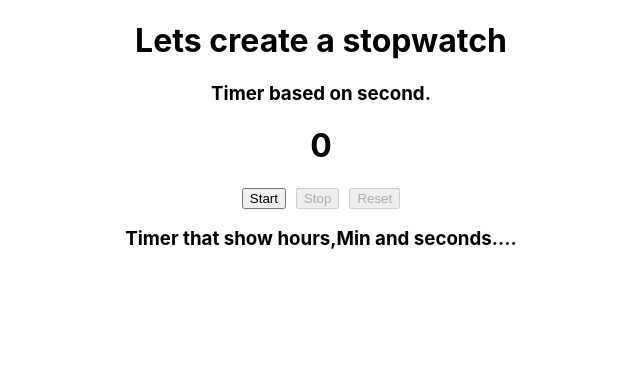
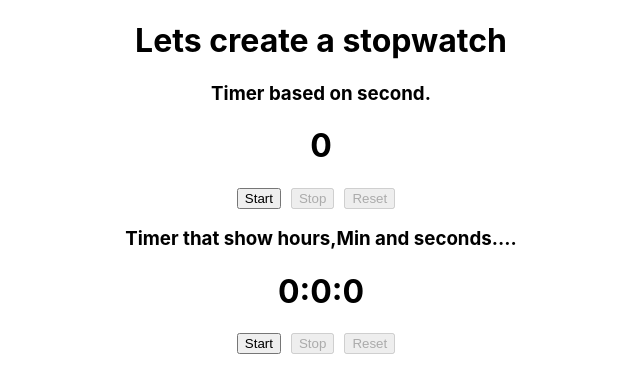
Before and after one commit to sunil7117/stopwatch, a React (Create React App) app: page / in a window 1280 px wide. Shown: the top 392 px of the page, without its empty margins (319-959 px from the left). Built offline with nearby package versions, Linux system fonts and the light colour scheme.

Commit message:
change stopwatch settings and margin in button

```diff
--- a/src/App.css
+++ b/src/App.css
@@ -37,3 +37,6 @@
   grid-row-start: 4;
   grid-row-end: 6;
 }
+button{
+  margin-right: 10px;
+}
--- a/src/App.js
+++ b/src/App.js
@@ -2,9 +2,15 @@ import { useEffect, useState } from 'react';
 import './App.css'
 function App() {
   const[timer,setTimer]=useState(0)
+  const[hh,sethh]=useState(0)
+  const[mm,setmm]=useState(0)
+  const[ss,setss]=useState(0)
   const[start,setStart]=useState(false)
+  const[starthh,setStarthh]=useState(false)
   const[stop,setStop]=useState(true)
+  const[stophh,setStophh]=useState(true)
   const[reset,setReset]=useState(true)
+  const[resethh,setResethh]=useState(true)
   const timerClick=(btn)=>{
     switch(btn){
       case 'startSec':{
@@ -13,10 +19,22 @@ function App() {
         setReset(false)
         break
       }
+      case 'starthh':{
+        setStarthh(true)
+        setStophh(false)
+        setResethh(false)
+        break
+      }
       case 'stopSec':{
         setStart(false)
         setStop(true)
         setReset(false)
+        break
+      }
+      case 'stophh':{
+        setStarthh(false)
+        setStophh(true)
+        setResethh(false)
         break
       }
       case 'resetSec':{
@@ -26,6 +44,18 @@ function App() {
         setReset(true)
         break
       }
+      case 'resethh':{
+        sethh(0)
+        setmm(0)
+        setss(0)
+        // setStart(false)
+        // setStop(true)
+        // setReset(true)
+        setStarthh(false)
+        setStophh(true)
+        setResethh(true)
+        break
+      }
       default:{
       }
     }
@@ -33,22 +63,42 @@ function App() {
   }
 
   useEffect(()=>{
+    if(ss===59){
+      setss(0)
+      setmm(mm+1)
+    }
+    if(mm===59){
+      setmm(0)
+      sethh(hh+1)
+    }
     if(start){
       const secInterval=setInterval(()=>setTimer((prev)=>prev+1),1000)
     return()=>clearInterval(secInterval)
     }
-
-  },[start])
+    if(starthh){
+      const secInterval=setInterval(()=>setss((prev)=>prev+1),1000)
+    return()=>clearInterval(secInterval)
+  }
+  },[start ,starthh,ss,mm,hh])
 
   return (
     <div className="App">
       <h1>Lets create a stopwatch</h1>
       <h3>Timer based on second.</h3>
       <h1>{timer}</h1>
-      <button style={{marginRight:'10px'}} disabled={start} onClick={()=>timerClick('startSec')}>Start</button>
-      <button style={{marginRight:'10px'}} disabled={stop} onClick={()=>timerClick('stopSec')}>Stop</button>
+      <button disabled={start} onClick={()=>timerClick('startSec')}>Start</button>
+      <button disabled={stop} onClick={()=>timerClick('stopSec')}>Stop</button>
       <button disabled={reset} onClick={()=>timerClick('resetSec')}>Reset</button>
+
+
+
+
+
       <h3>Timer that show hours,Min and seconds....</h3>
+      <h1>{hh}:{mm}:{ss}</h1>
+      <button disabled={starthh} onClick={()=>timerClick('starthh')}>Start</button>
+      <button disabled={stophh} onClick={()=>timerClick('stophh')}>Stop</button>
+      <button disabled={resethh} onClick={()=>timerClick('resethh')}>Reset</button>
     </div>
 
   );
```
